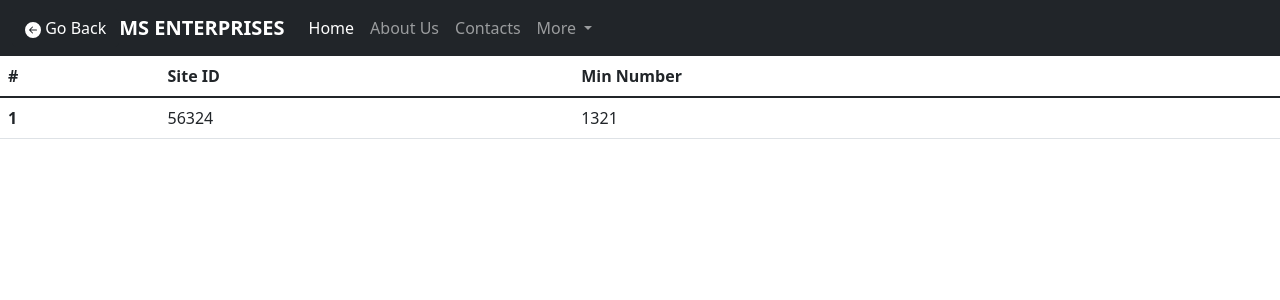
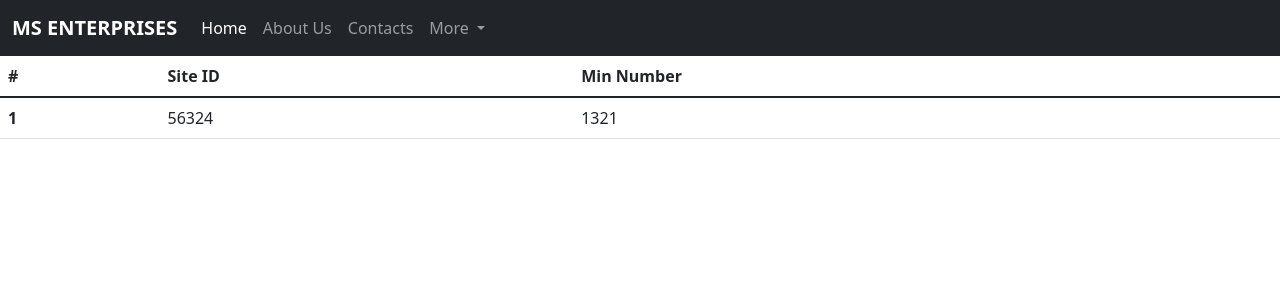
Before and after one commit to Manas-kishore/site, a Django app: template mysite/templates/esc.html in a window 1280 px wide. Shown: the top 300 px of the page. Run offline with Django 4.2, Linux system fonts and the light colour scheme; the template is opened without the code that fills it, so the values that code supplies are empty; parts of the project's set-up code (start-up, migrations or seed data) failed here and were passed over.

Commit message:
Update base.html

```diff
--- a/mysite/templates/base.html
+++ b/mysite/templates/base.html
@@ -13,12 +13,6 @@
   <body>
     <nav class="navbar navbar-expand-lg navbar-dark bg-dark">
         <div class="container-fluid">
-          <button onclick="history.back()" type="button" class="btn btn-dark">
-            <svg xmlns="http://www.w3.org/2000/svg" width="16" height="16" fill="currentColor" class="bi bi-arrow-left-circle-fill" viewBox="0 0 16 16">
-<path d="M8 0a8 8 0 1 0 0 16A8 8 0 0 0 8 0zm3.5 7.5a.5.5 0 0 1 0 1H5.707l2.147 2.146a.5.5 0 0 1-.708.708l-3-3a.5.5 0 0 1 0-.708l3-3a.5.5 0 1 1 .708.708L5.707 7.5H11.5z"></path>
-</svg>
-            Go Back
-          </button>
           <a class="navbar-brand" href="/"><b>MS ENTERPRISES</b></a>
           <button class="navbar-toggler" type="button" data-bs-toggle="collapse" data-bs-target="#navbarSupportedContent" aria-controls="navbarSupportedContent" aria-expanded="false" aria-label="Toggle navigation">
             <span class="navbar-toggler-icon"></span>
```
